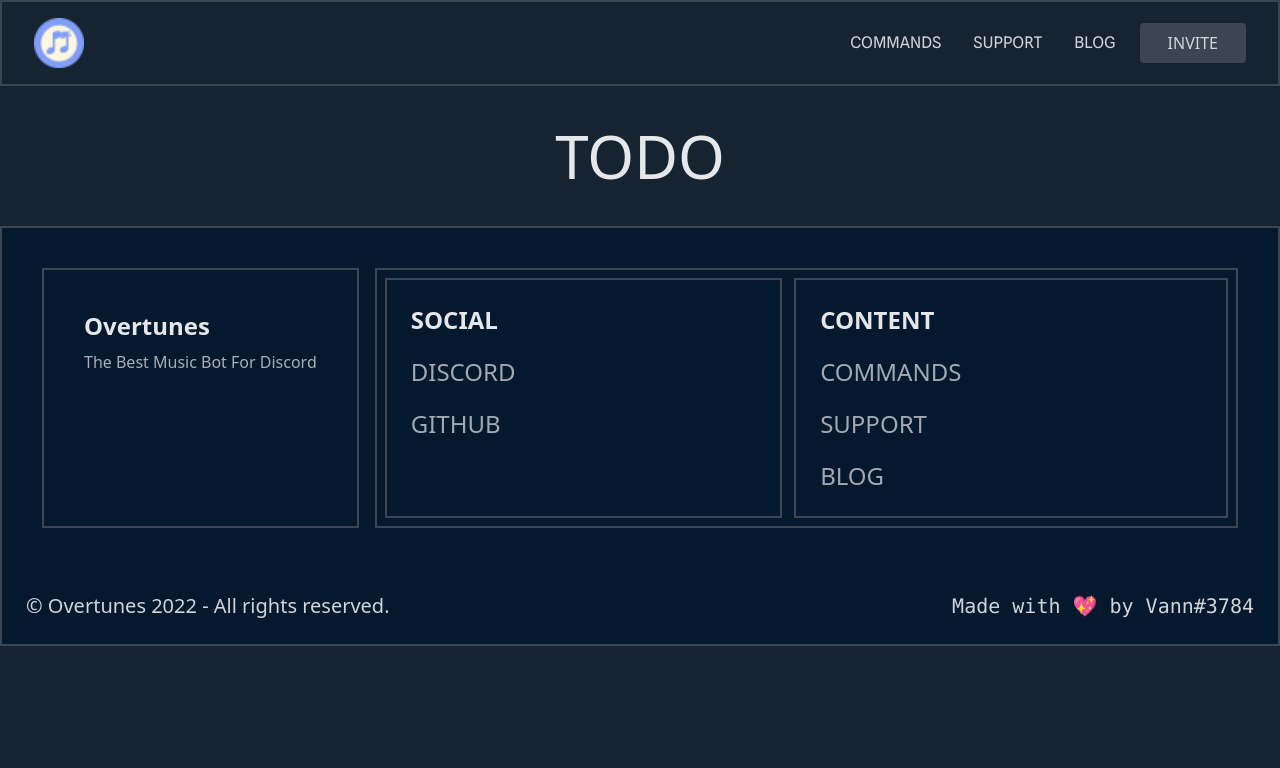
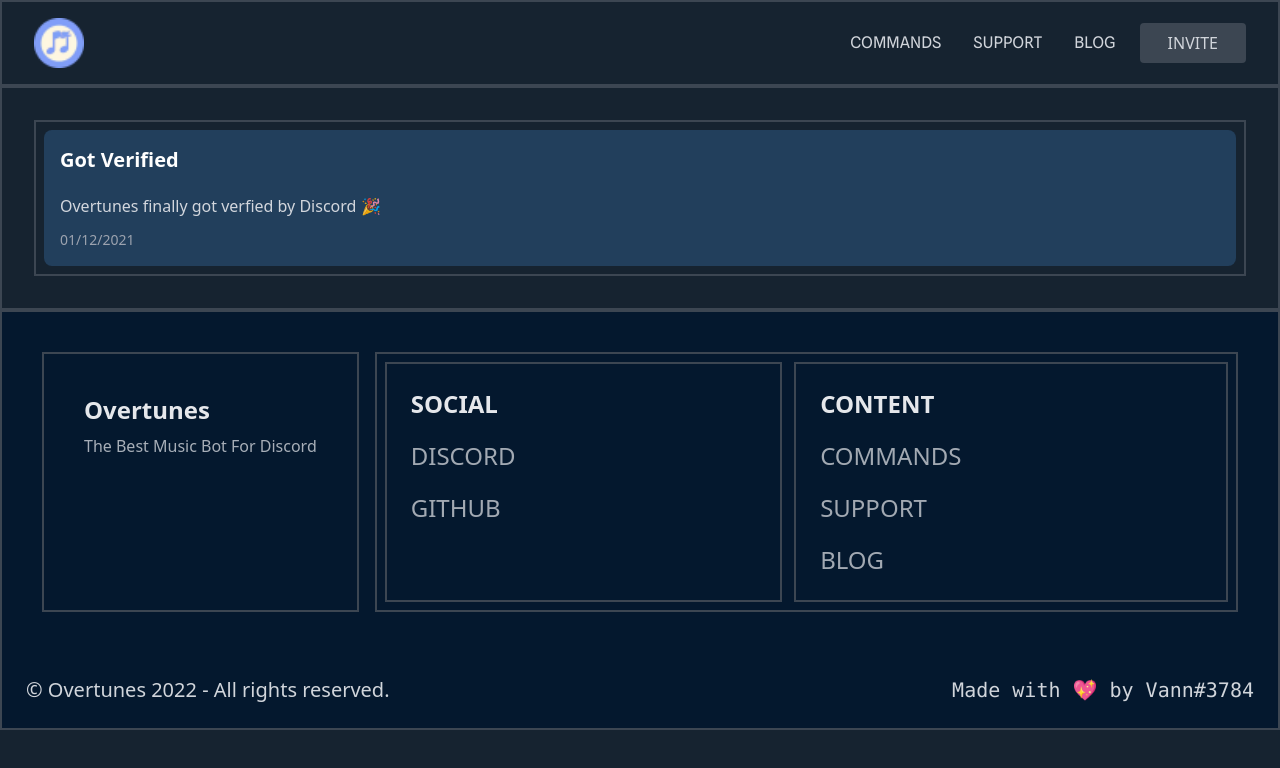
Before and after one commit to overtunes-bot/Overtunes---Website-Next, a Next.js app: page /blog in a window 1280 px wide. Shown: the top 768 px of the page. Built offline with nearby package versions, Linux system fonts and the light colour scheme.

Commit message:
blog section

```diff
--- a/pages/blog.js
+++ b/pages/blog.js
@@ -15,7 +15,17 @@
 
             <Navbar />
 
-            <h1 className='text-6xl text-gray-200 text-center m-10'>TODO</h1>
+            <section className='border-[#3C4652] border-2 p-8'>
+                <div className='border-[#3C4652] border-2 p-2'>
+                    <div className='bg-[#223f5c] p-4 rounded-lg'>
+                        <h1 className='text-xl text-white font-bold'>
+                            Got Verified
+                        </h1>
+                        <p className='mt-5 text-gray-200/90'>Overtunes finally got verfied by Discord 🎉</p>
+                        <p className='text-sm mt-3 text-gray-400'>01/12/2021</p>
+                    </div>
+                </div>
+            </section>
 
             <Footer />
         </>
```
